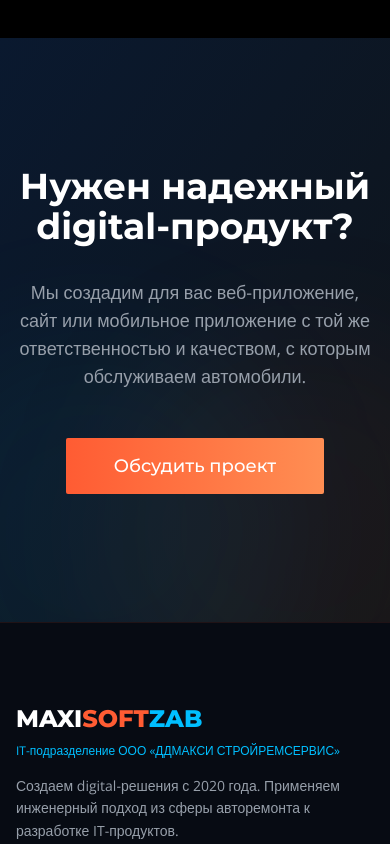
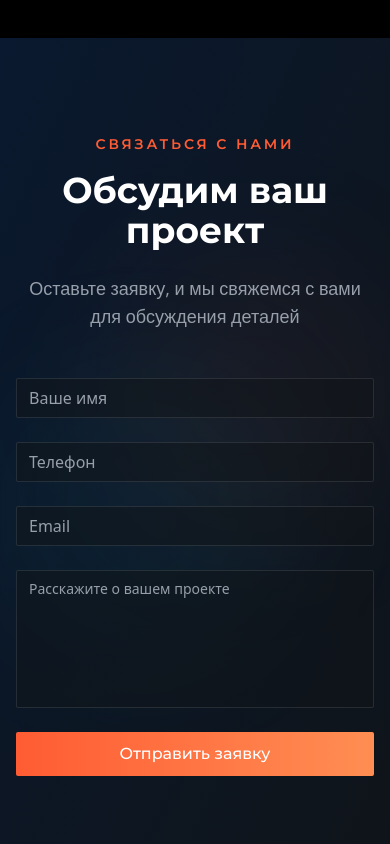
Before and after one commit to nshrkonstantin-coder/data-analytics-solution-2, a React (Vite) app: page / in a window 390 px wide. Shown: the part 7080-7924 px from the top of the page. Built offline with nearby package versions, Linux system fonts and the light colour scheme.

Commit message:
Добавлена обработка запроса

```diff
--- /dev/null
+++ b/src/components/contact-form.tsx
@@ -0,0 +1,124 @@
+import { useState } from "react"
+import { Button } from "@/components/ui/button"
+import { Input } from "@/components/ui/input"
+import { Textarea } from "@/components/ui/textarea"
+import { useToast } from "@/hooks/use-toast"
+
+export function ContactForm() {
+  const [formData, setFormData] = useState({
+    name: "",
+    email: "",
+    phone: "",
+    message: ""
+  })
+  const [isSubmitting, setIsSubmitting] = useState(false)
+  const { toast } = useToast()
+
+  const handleSubmit = async (e: React.FormEvent) => {
+    e.preventDefault()
+    setIsSubmitting(true)
+
+    // Simulate form submission
+    await new Promise(resolve => setTimeout(resolve, 1000))
+
+    toast({
+      title: "Заявка отправлена!",
+      description: "Мы свяжемся с вами в ближайшее время.",
+    })
+
+    setFormData({ name: "", email: "", phone: "", message: "" })
+    setIsSubmitting(false)
+  }
+
+  const handleChange = (e: React.ChangeEvent<HTMLInputElement | HTMLTextAreaElement>) => {
+    setFormData(prev => ({
+      ...prev,
+      [e.target.name]: e.target.value
+    }))
+  }
+
+  return (
+    <section id="contact" className="py-24 bg-gradient-to-br from-[#0A192F] to-[#0F1419] relative overflow-hidden">
+      {/* Background decorations */}
+      <div className="absolute inset-0">
+        <div className="absolute top-1/4 left-1/4 w-[300px] h-[300px] bg-primary/5 rounded-full blur-3xl" />
+        <div className="absolute bottom-1/4 right-1/4 w-[300px] h-[300px] bg-secondary/5 rounded-full blur-3xl" />
+      </div>
+
+      <div className="container mx-auto px-4 relative z-10">
+        <div className="text-center mb-12">
+          <div className="text-primary font-heading font-semibold text-sm tracking-[0.2em] uppercase mb-4">
+            Связаться с нами
+          </div>
+          <h2 className="text-4xl md:text-5xl font-bold text-white mb-6 font-heading">
+            Обсудим ваш проект
+          </h2>
+          <p className="text-muted-foreground text-lg max-w-2xl mx-auto font-body">
+            Оставьте заявку, и мы свяжемся с вами для обсуждения деталей
+          </p>
+        </div>
+
+        <div className="max-w-2xl mx-auto">
+          <form onSubmit={handleSubmit} className="space-y-6">
+            <div className="grid grid-cols-1 md:grid-cols-2 gap-6">
+              <div>
+                <Input
+                  name="name"
+                  placeholder="Ваше имя"
+                  value={formData.name}
+                  onChange={handleChange}
+                  required
+                  className="bg-background/50 border-border focus:border-primary transition-colors"
+                />
+              </div>
+              <div>
+                <Input
+                  name="phone"
+                  type="tel"
+                  placeholder="Телефон"
+                  value={formData.phone}
+                  onChange={handleChange}
+                  required
+                  className="bg-background/50 border-border focus:border-primary transition-colors"
+                />
+              </div>
+            </div>
+
+            <div>
+              <Input
+                name="email"
+                type="email"
+                placeholder="Email"
+                value={formData.email}
+                onChange={handleChange}
+                required
+                className="bg-background/50 border-border focus:border-primary transition-colors"
+              />
+            </div>
+
+            <div>
+              <Textarea
+                name="message"
+                placeholder="Расскажите о вашем проекте"
+                value={formData.message}
+                onChange={handleChange}
+                required
+                rows={6}
+                className="bg-background/50 border-border focus:border-primary transition-colors resize-none"
+              />
+            </div>
+
+            <Button
+              type="submit"
+              size="lg"
+              disabled={isSubmitting}
+              className="w-full bg-gradient-to-r from-primary to-[#FF8E53] hover:shadow-xl hover:shadow-primary/30 hover:-translate-y-1 transition-all duration-300 font-heading text-base"
+            >
+              {isSubmitting ? "Отправка..." : "Отправить заявку"}
+            </Button>
+          </form>
+        </div>
+      </div>
+    </section>
+  )
+}
--- a/src/components/cta-section.tsx
+++ b/src/components/cta-section.tsx
@@ -20,7 +20,7 @@ export function CTASection() {
         <Button
           size="lg"
           className="bg-gradient-to-r from-primary to-[#FF8E53] hover:shadow-2xl hover:shadow-primary/30 hover:-translate-y-2 transition-all duration-300 font-heading text-lg px-12 py-7"
-          onClick={() => document.getElementById('faq')?.scrollIntoView({ behavior: 'smooth' })}
+          onClick={() => document.getElementById('contact')?.scrollIntoView({ behavior: 'smooth' })}
         >
           Обсудить проект
         </Button>
--- a/src/components/hero-webgl.tsx
+++ b/src/components/hero-webgl.tsx
@@ -49,7 +49,7 @@ export const Hero3DWebGL = () => {
               variant="outline"
               className="border-2 border-secondary hover:bg-secondary/10 hover:border-primary hover:text-primary transition-all duration-300 font-heading text-base px-8 py-6"
               size="lg"
-              onClick={() => document.getElementById('faq')?.scrollIntoView({ behavior: 'smooth' })}
+              onClick={() => document.getElementById('contact')?.scrollIntoView({ behavior: 'smooth' })}
             >
               Рассчитать стоимость
             </Button>
--- a/src/pages/Index.tsx
+++ b/src/pages/Index.tsx
@@ -7,6 +7,7 @@ import { SafetySection } from "@/components/safety-section"
 import { TestimonialsSection } from "@/components/testimonials-section"
 import { FAQSection } from "@/components/faq-section"
 import { CTASection } from "@/components/cta-section"
+import { ContactForm } from "@/components/contact-form"
 import { Navbar } from "@/components/navbar"
 import { Footer } from "@/components/footer"
 
@@ -29,6 +30,7 @@ export default function Index() {
         <section id="faq">
           <FAQSection />
         </section>
+        <ContactForm />
         <CTASection />
       </main>
       <Footer />
```
